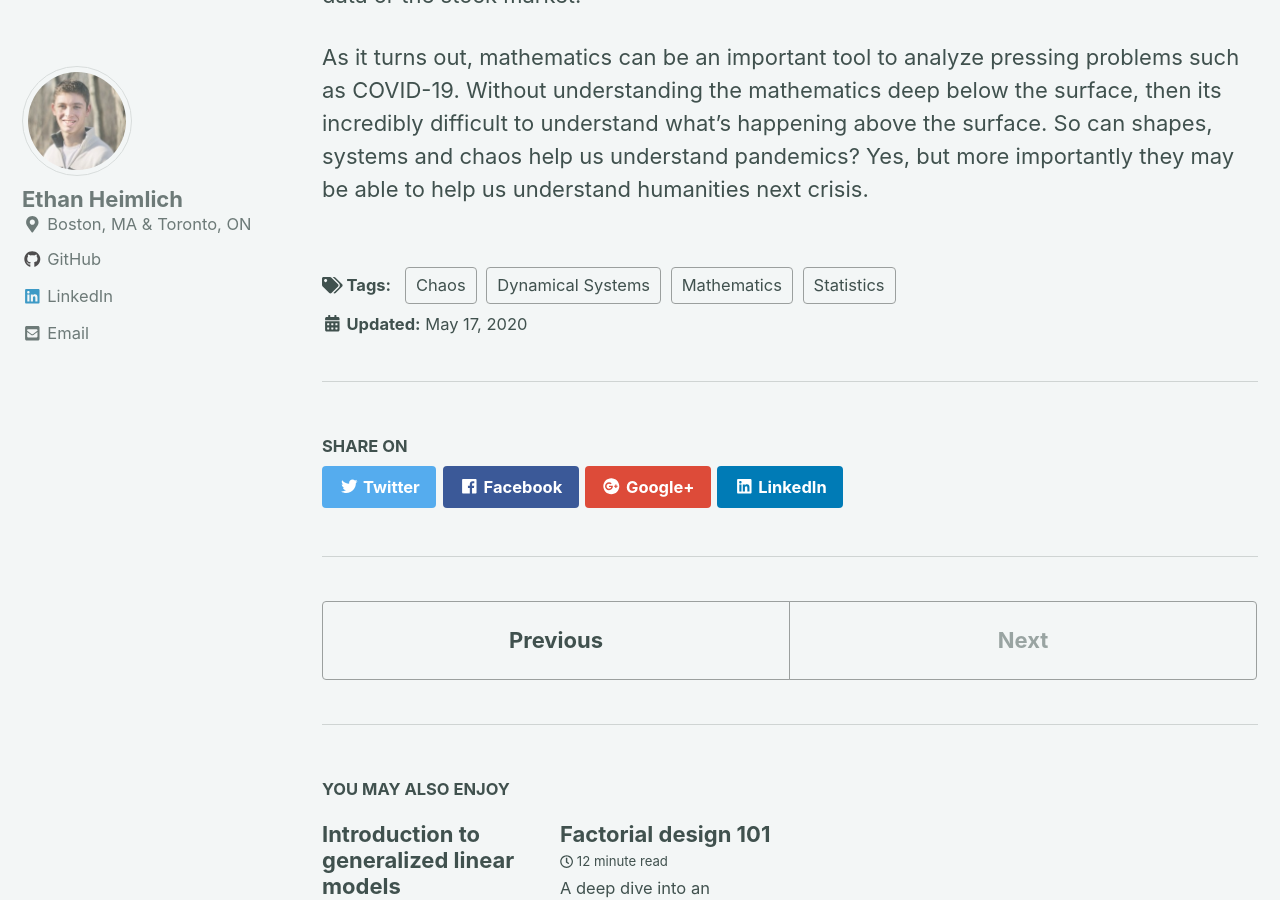
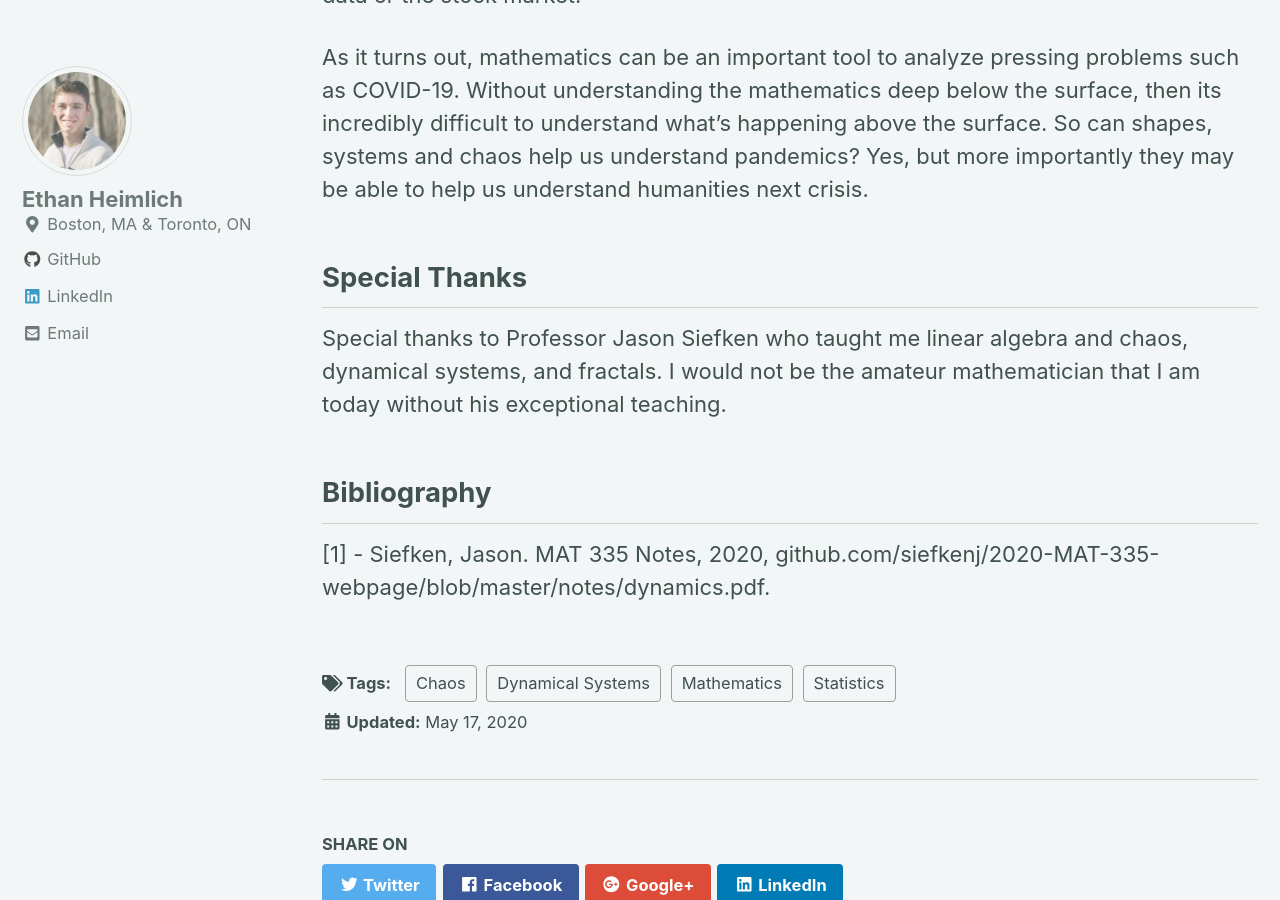
Before and after one commit to eheimlich/eheimlich.github.io, a Jekyll site: the page built from _posts/2020-05-05-chaos.md, in a window 1280 px wide and 900 px high, scrolled down 10585 px. Built offline with Jekyll 4.4.1, drawn with Linux system fonts in a browser that asks for light colours; cached includes are drawn as plain includes; nearby versions of some CDN libraries; formulas are drawn with MathJax 3.

```diff
--- a/_posts/2020-05-05-chaos.md
+++ b/_posts/2020-05-05-chaos.md
@@ -126,3 +126,11 @@ This confirms our intuition from the start; that the rougher the system looks, t
 By understanding how much rougher these different systems have, we can get a better idea of how variable the infection ratio is. With a logistic map with an $r$ value of 1.5, we can see by its low box-counting dimension that the infection rate stabilizes. On the other hand, when the logistic map had an $r$ value of 3.86 we saw that the infection ratio kept bouncing all over the place. Even though we used the box-counting dimension to look at the roughness of the logistic map, it can be used to look at other systems such as rainfall data or the stock market.
 
 As it turns out, mathematics can be an important tool to analyze pressing problems such as COVID-19. Without understanding the mathematics deep below the surface, then its incredibly difficult to understand what's happening above the surface. So can shapes, systems and chaos help us understand pandemics? Yes, but more importantly they may be able to help us understand humanities next crisis.
+
+## Special Thanks
+
+Special thanks to Professor Jason Siefken who taught me linear algebra and chaos, dynamical systems, and fractals. I would not be the amateur mathematician that I am today without his exceptional teaching.
+
+## Bibliography
+
+[1] - Siefken, Jason. MAT 335 Notes, 2020, github.com/siefkenj/2020-MAT-335-webpage/blob/master/notes/dynamics.pdf.
```
